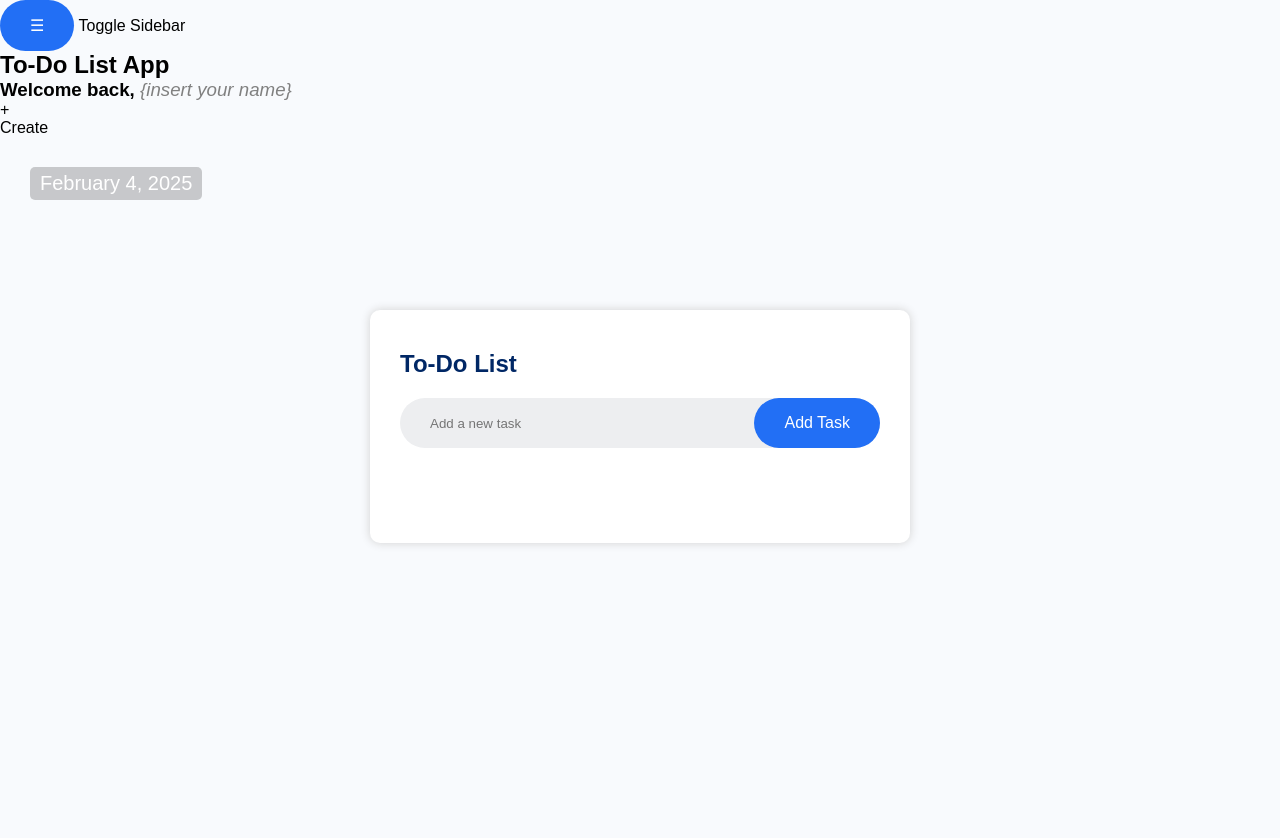
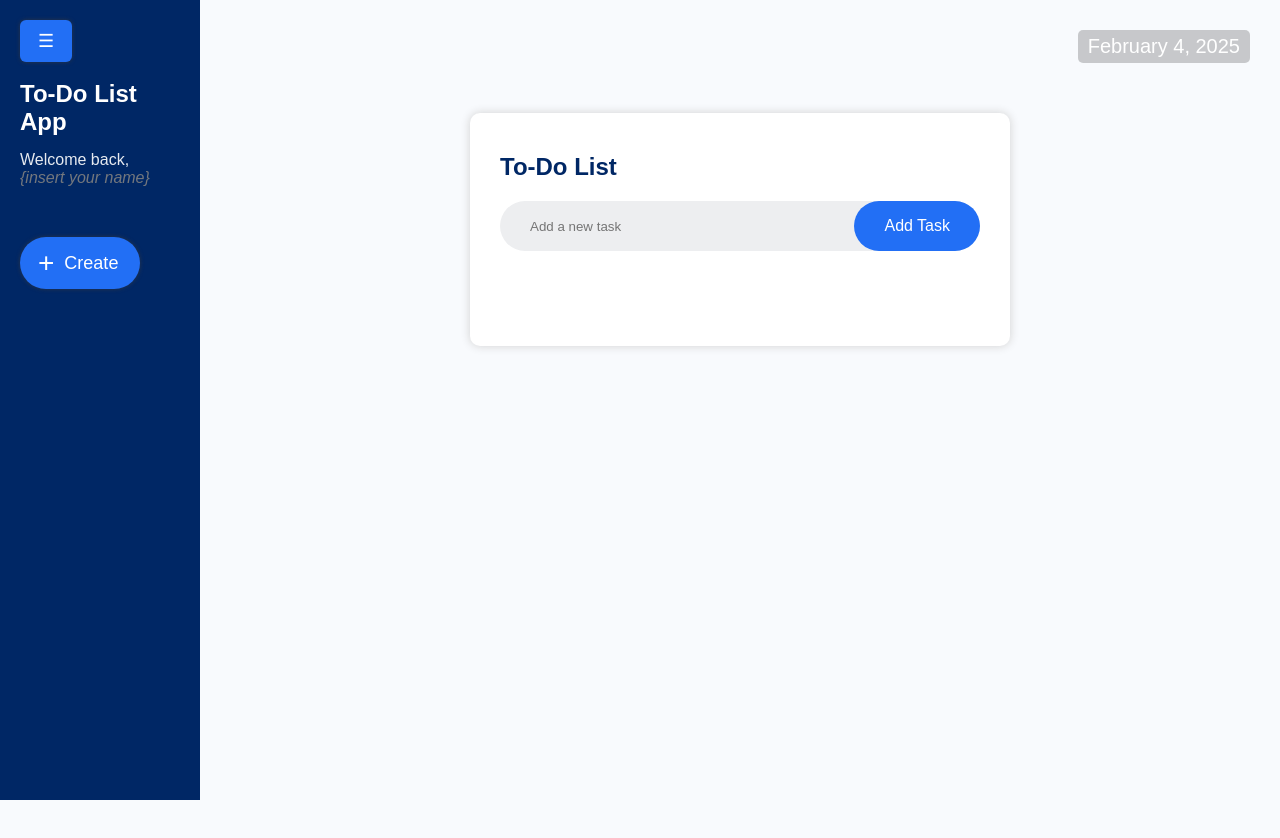
Before and after one commit to mxhmoodem/to-do-list, a plain HTML site: page index.html in a window 1280 px wide. After the commit the page ends 800 px from the top, so only its background shows below. Drawn offline with Linux system fonts and the light colour scheme.

Commit message:
Update style.css

```diff
--- a/style.css
+++ b/style.css
@@ -1,4 +1,5 @@
-*{
+/* RESET & GLOBALS */
+* {
     margin: 0;
     padding: 0;
     box-sizing: border-box;
@@ -7,15 +8,40 @@
 
   body {
     background-color: #f8fafd;
+    display: flex;
+    min-height: 100vh;
+    margin: 0;
   }
 
-.welcome-section {
-    display: flex;
-    justify-content: space-between;
-    align-items: center;
-    padding: 30px 30px 0px 30px;
-    font-size: 28px;
-    font-weight: bold;
+  /* SIDEBAR */
+  .sidebar {
+    width: 15%;
+    min-width: 200px;
+    background-color: #002765;
+    color: #ffffff;
+    padding: 20px;
+    transition: transform 0.3s ease-in-out;
+    position: relative;
+  }
+
+  .sidebar-header {
+    margin-bottom: 20px;
+    margin-top: 60px;
+  }
+
+  .sidebar-header h2 {
+    font-size: 24px;
+    margin-bottom: 15px;
+  }
+
+  .sidebar-header h3 {
+    font-size: 16px;
+    font-weight: normal;
+    opacity: 0.9;
+  }
+
+  .sidebar.collapsed {
+    transform: translateX(-100%);
   }
 
   #user-name {
@@ -27,6 +53,71 @@ body {
     cursor: text;
   }
 
+  .create-list-btn {
+    display: flex;
+    margin-top: 50px;
+    align-items: center;
+    justify-content: left;
+    top: 20px;
+    left: 20px;
+    background-color: #226ff5;
+    color: #fff;
+    border: none;
+    outline: none;
+    padding: 10px 18px;
+    font-size: 18px;
+    cursor: pointer;
+    border-radius: 40px;
+    width: 120px;
+    box-shadow: 0 0 4px 0px rgba(59, 59, 59, 0.749);
+  }
+
+  .create-list-btn span{
+    font-size: 28px;
+    margin-right: 10px;
+  }
+
+  .create-list-btn:hover {
+    background-color: #0944db;
+  }
+
+  /* TOGGLE BUTTON */
+  .toggle-btn {
+    position: fixed;
+    top: 20px;
+    left: 20px;
+    background-color: #226ff5;
+    color: #fff;
+    border: none;
+    outline: none;
+    padding: 10px 18px;
+    font-size: 18px;
+    cursor: pointer;
+    border-radius: 6px;
+    z-index: 9999;
+    box-shadow: 0 0 4px 0px rgba(59, 59, 59, 0.749);
+  }
+
+  .toggle-btn:hover {
+    background-color: #0944db;
+  }
+
+  /* MAIN CONTENT */
+  .main-content {
+    flex: 1;
+    position: relative;
+    padding: 0 30px;
+  }
+
+  .welcome-section {
+    display: flex;
+    justify-content: end;
+    align-items: center;
+    padding: 30px 0 0;
+    font-size: 28px;
+    font-weight: bold;
+  }
+
   #current-date {
     font-size: 20px;
     font-weight: normal;
@@ -36,10 +127,9 @@ body {
     border-radius: 5px;
   }
 
-.container{
+  .container {
     width: 100%;
-    min-height: 100vh;
-    padding: 10px
+    padding: 10px;
   }
 
   #header-title {
@@ -54,13 +144,13 @@ body {
     width: 100%;
     max-width: 540px;
     background: #fff;
-    margin: 100px auto 20px;
+    margin: 40px auto 20px;
     padding: 40px 30px 70px;
     border-radius: 10px;
     box-shadow: 0 0 10px 0px rgb(209, 209, 209);
   }
 
-.todo-app h2{
+  .todo-app h2 {
     color: #002765;
     display: flex;
     align-items: center;
@@ -157,3 +247,27 @@ ul li span:hover {
     padding: 0px 5px;
     color: #555555;
   }
+
+  .tooltip {
+    position: relative;
+    display: inline-block;
+    border-bottom: 1px dotted black;
+  }
+
+  .tooltip .tooltiptext {
+    visibility: hidden;
+    width: 120px;
+    background-color: rgb(145, 145, 145, 0.8);
+    color: #fff;
+    text-align: center;
+    padding: 5px 0;
+    border-radius: 6px;
+    position: absolute;
+    z-index: 1;
+    top: 28px;
+    left: 75px;
+  }
+
+  .tooltip:hover .tooltiptext {
+    visibility: visible;
+  }
```
Lines whose indentation alone changed are shown as unchanged.
